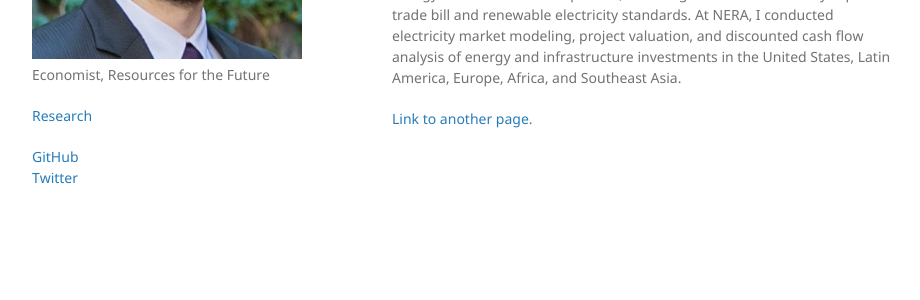
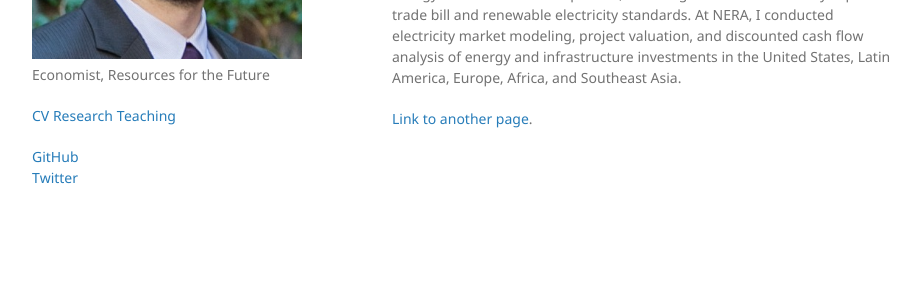
Before and after one commit to bprest/bprest.github.io, a Jekyll site: the page built from index.md, in a window 1280 px wide. Shown: the part 326-626 px from the top of the page, without its empty margins (178-1098 px from the left). Built offline with Jekyll 4.4.1, drawn with Linux system fonts in a browser that asks for light colours.

Commit message:
Add navigation links to layout

```diff
--- a/_layouts/default.html
+++ b/_layouts/default.html
@@ -26,7 +26,7 @@
         <p class="view"><a href="{{ site.github.repository_url }}">View the Project on GitHub <small>{{ site.github.repository_nwo }}</small></a></p>
         {% endif %}
 
-        <p class="view"><a href="./research">Research</a></p>
+        <p class="view"><a href="http://bit.ly/BrianPrestCV">CV</a> <a href="./research">Research</a> <a href="./teaching">Teaching</a> </p>
 
         {% if site.github.is_user_page %}
         <p class="view"><a href="{{ site.github.owner_url }}"> GitHub </a><br><a href="https://twitter.com/bprest">Twitter</a></p>
```
